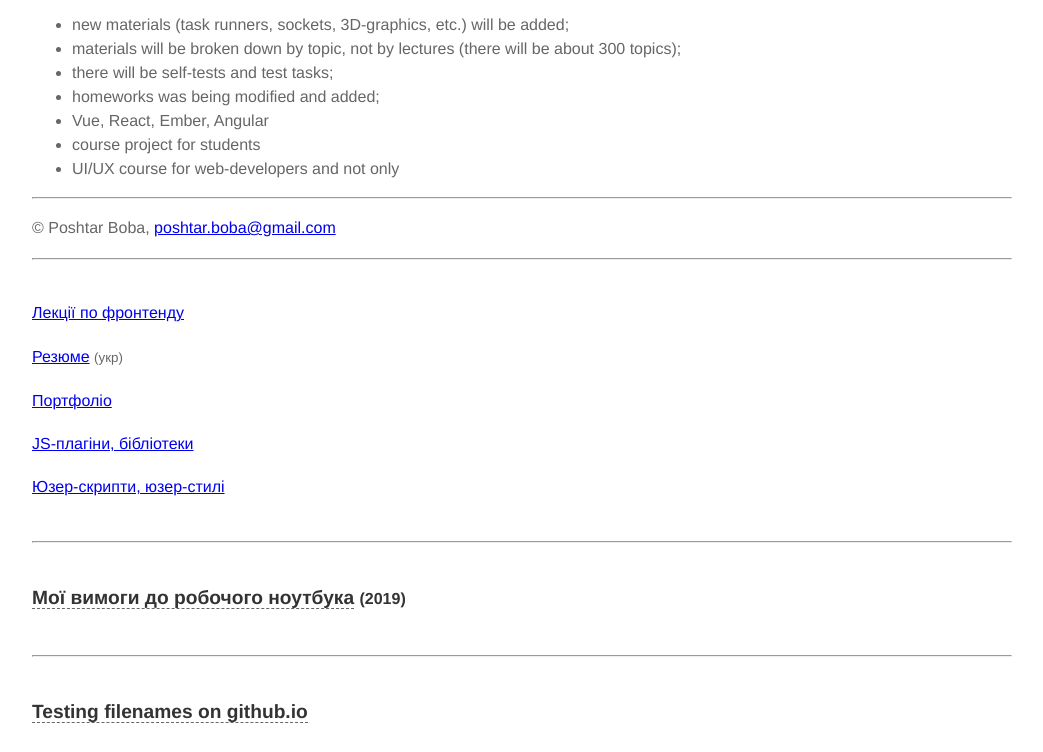
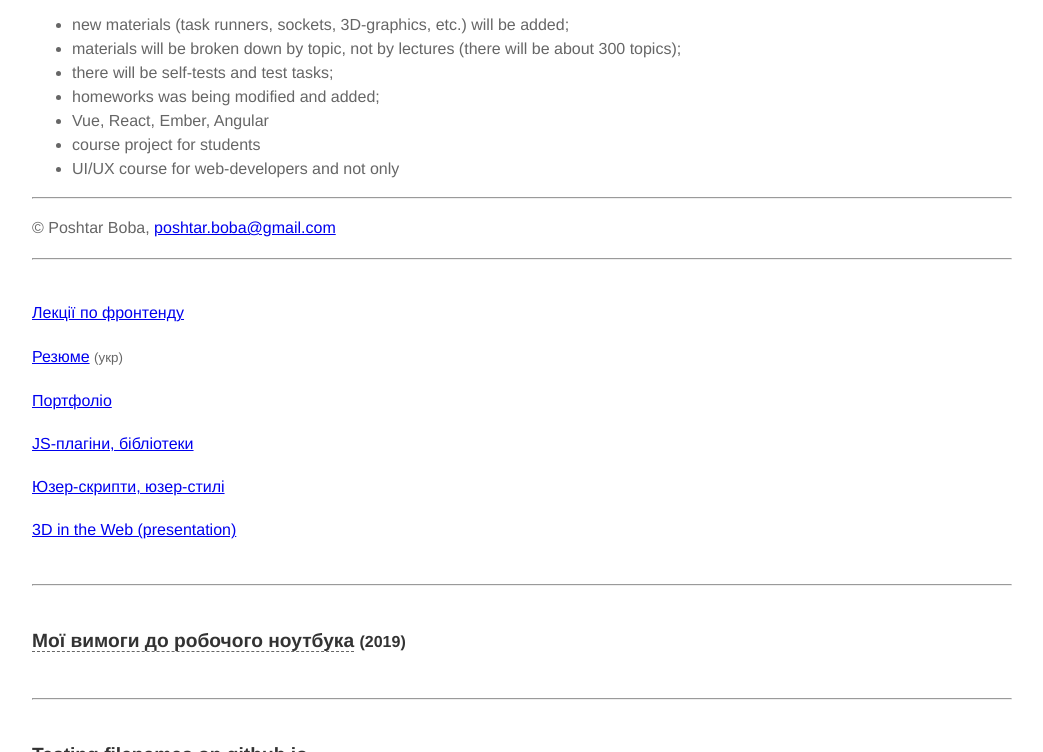
Before and after one commit to poshtarboba/poshtarboba.github.io, a plain HTML site: page index.html in a window 1280 px wide. Shown: the part 890-1642 px from the top of the page, without its empty margins (118-1161 px from the left). Drawn offline with Linux system fonts and the light colour scheme.

Commit message:
3D in the Web (link)

```diff
--- a/index.html
+++ b/index.html
@@ -94,6 +94,8 @@
 <p><a href="js-plugins/index.html">JS-плагіни, бібліотеки</a></p>
 <p><a href="userscripts/index.html">Юзер-скрипти, юзер-стилі</a></p>
 <!--<p><a href="blog/index.html">Блог</a></p>-->
+<p><a href="https://docs.google.com/presentation/d/1dfqzt8wTXLi5R7xzJgdPJwshhoLQxk9x3Ik5B-q41io/edit?usp=sharing" target="_blank">3D in the Web (presentation)</a></p>
+
 
 
 <br><hr></br>
```
